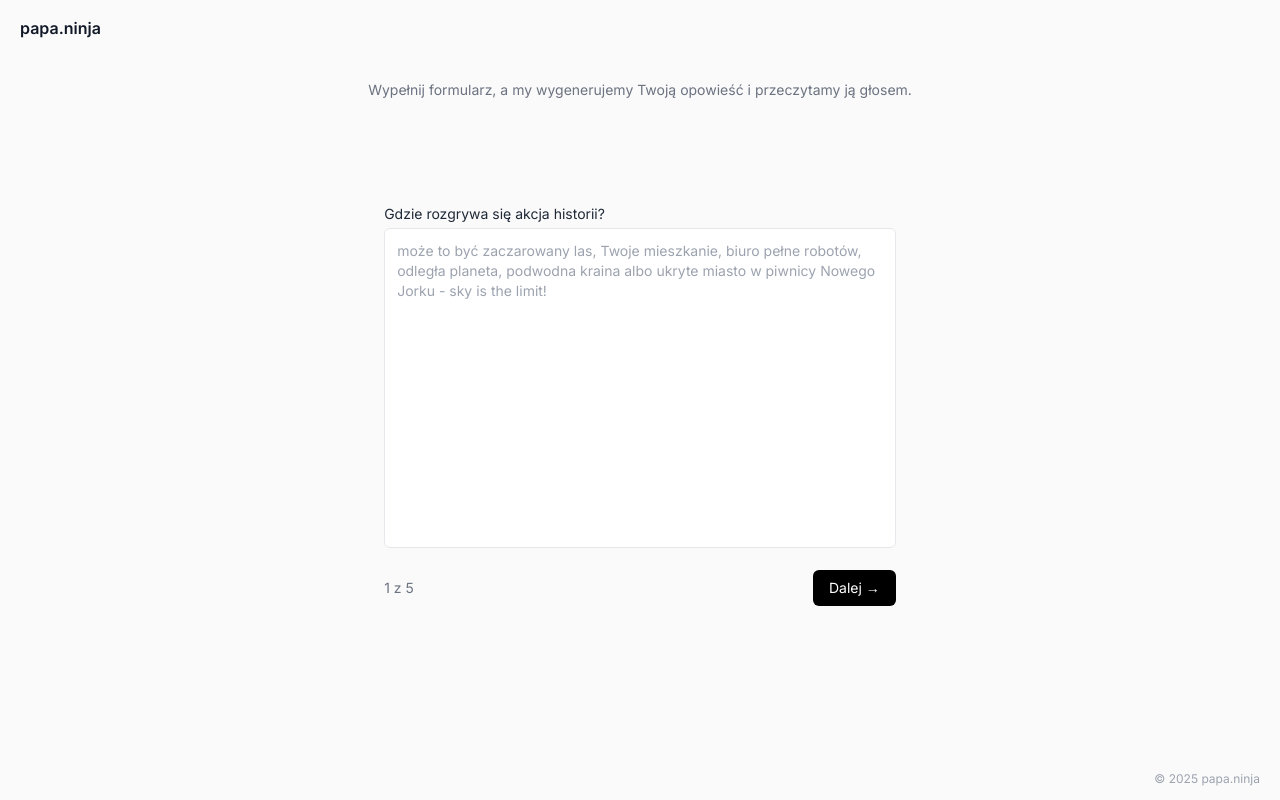
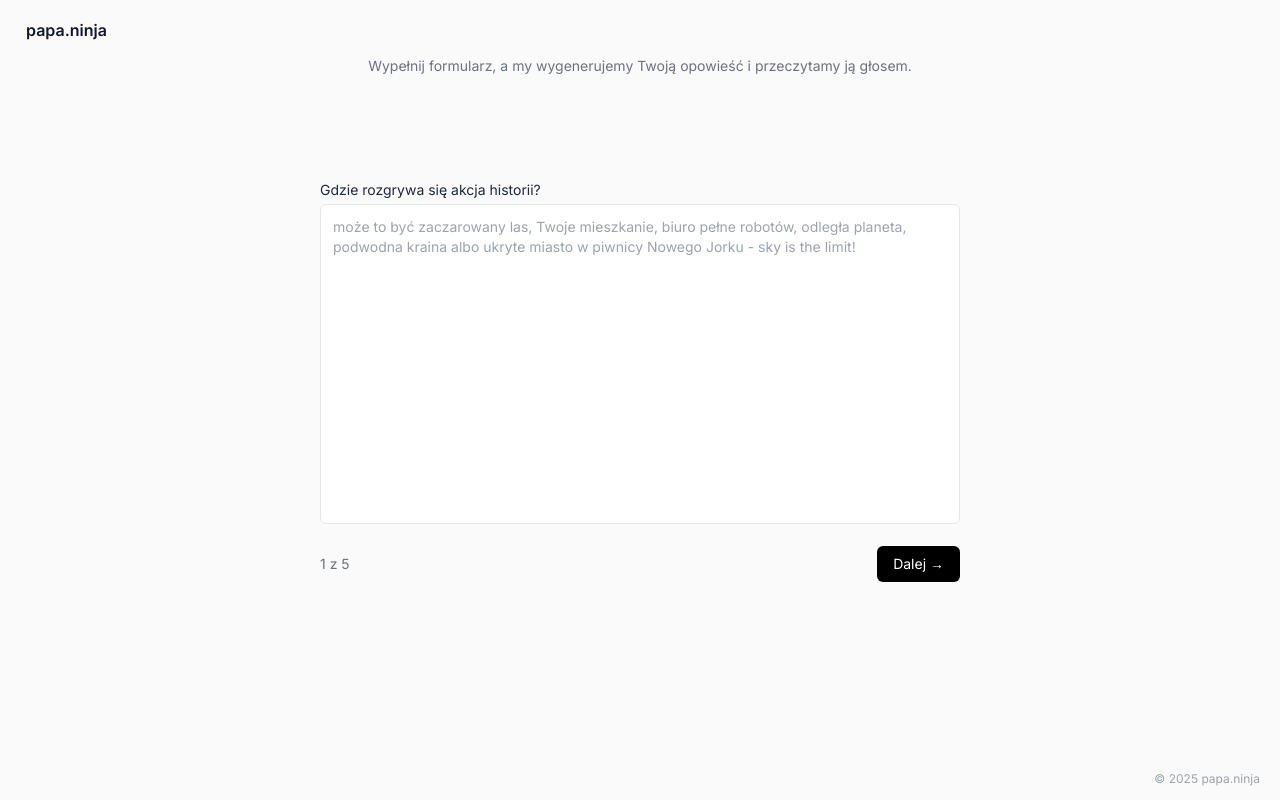
Before and after one commit to kamilsoldacki/will-you-read-me-smth, a Flask app: page / in a window 1280 px wide. Run offline with Flask 3, Linux system fonts and the light colour scheme; some libraries are stand-ins or nearby versions.

Commit message:
Update enhanced-style.css

```diff
--- a/static/enhanced-style.css
+++ b/static/enhanced-style.css
@@ -5,9 +5,6 @@ body {
   margin: 0;
   padding: 0;
   min-height: 100vh;
-  display: flex;
-  flex-direction: column;
-  justify-content: center;
   position: relative;
 }
 
@@ -19,6 +16,9 @@ body {
   font-size: 1rem;
   color: #111827;
   z-index: 50;
+  background-color: #fafafa;
+  padding: 2px 6px;
+  border-radius: 6px;
 }
 
 #footer {
@@ -34,10 +34,16 @@ body {
   max-width: 768px;
   width: 100%;
   margin: 0 auto;
-  padding: 80px 1rem 0; /* górny padding 80px, reszta bez zmian */
+  padding: 80px 1rem 0;
 }
 
 textarea {
   min-height: 320px;
   resize: none;
 }
+
+@media (max-width: 600px) {
+  #form-wrapper {
+    padding-top: 100px;
+  }
+}
```
